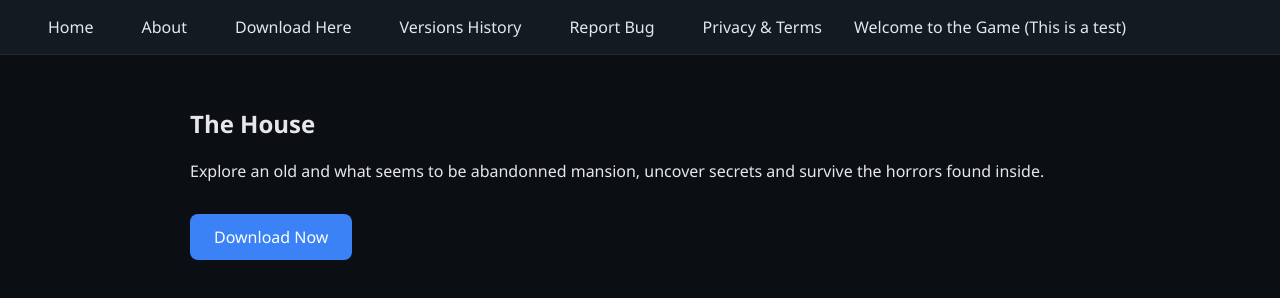
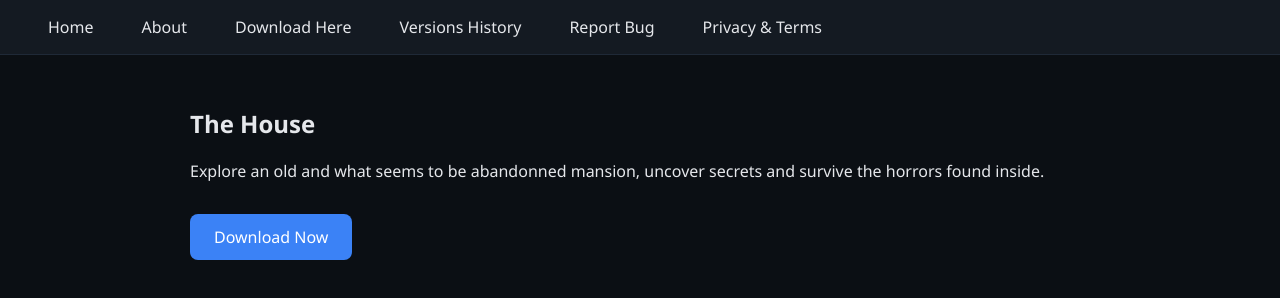
Before and after one commit to Ld354/the-house-horror-game, a plain HTML site: page index.html in a window 1280 px wide. Drawn offline with Linux system fonts and the light colour scheme.

Commit message:
Update index.html

```diff
--- a/index.html
+++ b/index.html
@@ -20,7 +20,6 @@
                     <li><a href="versions.html">Versions History</a></li>
                     <li><a href="bugreport.html">Report Bug</a></li>
                     <li><a href="privacy-terms.html">Privacy & Terms</a></li>
-                   <li>Welcome to the Game (This is a test)</li>
                 </ul>
             </nav>
         </header>
```
